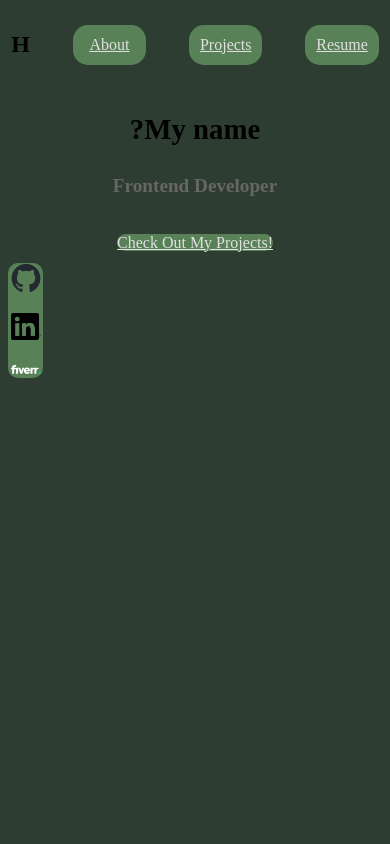
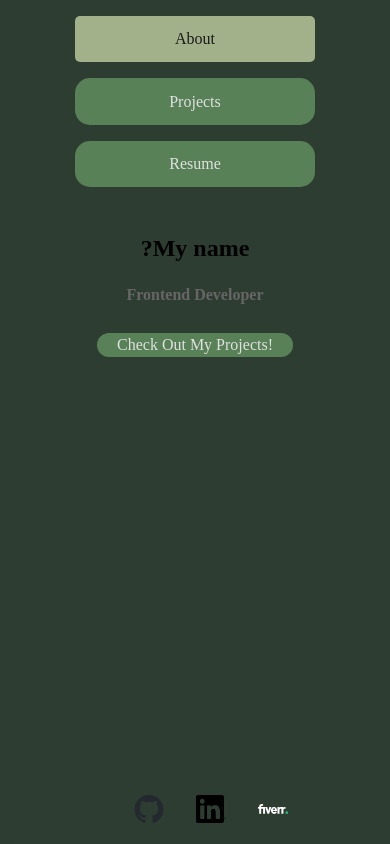
Before and after one commit to HakkimRN/portfolio, a React (Vite) app: page / in a window 390 px wide. Built offline with nearby package versions, Linux system fonts and the light colour scheme.

Commit message:
More responsive

```diff
--- a/src/components/Header.jsx
+++ b/src/components/Header.jsx
@@ -1,14 +1,18 @@
 import React from "react";
-import { Link } from "react-router-dom";
+import { Link, NavLink } from "react-router-dom";
 
 const Header = () => {
-
   return (
     <nav className="nav">
-      <h1>H</h1>
-      <Link className="button" to="/" draggable="false">About</Link>
-      <Link className="button" to="/projects" draggable="false">Projects</Link>
-      <Link className="button" to="/resume" draggable="false">Resume</Link>
+      <NavLink className="button" to="/" draggable="false">
+        About
+      </NavLink>
+      <NavLink className="button" to="/projects" draggable="false">
+        Projects
+      </NavLink>
+      <NavLink className="button" to="/resume" draggable="false">
+        Resume
+      </NavLink>
     </nav>
   );
 };
--- a/src/components/Sidebar.jsx
+++ b/src/components/Sidebar.jsx
@@ -9,13 +9,13 @@ const Sidebar = () => {
     <>
       <nav>
         <div className="sidebar">
-          <Link to="https://github.com/HakkimRN">
+          <Link  to="https://github.com/HakkimRN" data-label="Github">
             <img className="logo" src={GITHUB_URL} />
           </Link>
-          <Link to="https://www.linkedin.com/in/hakkim-rustom-naina-516051256">
+          <Link to="https://www.linkedin.com/in/hakkim-rustom-naina-516051256" data-label="LinkedIn">
             <img className="logo" src={LINKEDIN_URL} />
           </Link>
-          <Link to="">
+          <Link to="" data-label="Fiverr">
             <img className="logo" src={FIVERR_URL} />
           </Link>
         </div>
--- a/src/index.css
+++ b/src/index.css
@@ -34,22 +34,45 @@ body {
 
 .sidebar a:hover {
     transform: scale(1.1);
-    transition: 0.2s ease;
+    transition: 0.5s ease;
+}
+
+.sidebar a::after {
+    content: attr(data-label);
+    position: absolute;
+    left: 120%;
+    top: 20%;
+    background: #A3B18A;
+    color: #1A1A1A;
+    padding: 0.25rem 0.5rem;
+    border-radius: 15px;
+    opacity: 0;
+    transition: opacity 0.3s ease;
+}
+
+.sidebar a:hover::after {
+    opacity: 1;
 }
 
 .logo {
     width: 30px;
+    padding: 8px;
 }
 
 .button {
     /* background: #1E352F; */
     background-color: #588157;
     color: #E0E0E0;
-    width: 20%;
+    width: auto;
+    max-width: 12.5rem;
     line-height: 40px;
+    padding: 0.2rem 1.25rem;
     border-radius: 15px;
     border: none;
     text-align: center;
+    text-decoration: none;
+    transition: all 0.5s ease;
+    white-space: nowrap;
     -webkit-user-drag: none;
 }
 
@@ -61,13 +84,54 @@ body {
 .button:hover {
     background-color: #A3B18A;
     color: #1A1A1A;
+    box-shadow: 0 4px 6px rgba(0, 0, 0, 0.2);
     border-radius: 5px;
-    transition: 0.5s ease;
+    transform: translateY(-3px);
+}
+
+.button.active {
+    background-color: #A3B18A;
+    color: #1A1A1A;
+    border-radius: 5px;
+    transition: all 0.4s cubic-bezier(0.4, 0, 0.2, 1);
 }
 
 .nav {
     display: flex;
-    justify-content: space-between;
-    padding: 0.2rem;
+    flex-wrap: wrap;
+    justify-content: center;
+    gap: 0.5rem;
+    padding: 0.5rem;
     align-items: center;
 }
+
+@media (max-width: 37.5rem) {
+    .nav {
+        flex-direction: column;
+        align-items: center;
+    }
+
+    .button {
+        width: 80%;
+        font-size: 1rem;
+        margin-bottom: 0.5rem;
+    }
+
+    .body h3 {
+        font-size: 1.5rem;
+    }
+
+    .body h4 {
+        font-size: 1rem;
+    }
+
+    .sidebar {
+        flex-direction: row;
+        justify-content: center;
+        position: fixed;
+        bottom: 0;
+        width: 100%;
+        background: #2E3D32;
+        padding: 0.5rem;
+    }
+}
```
